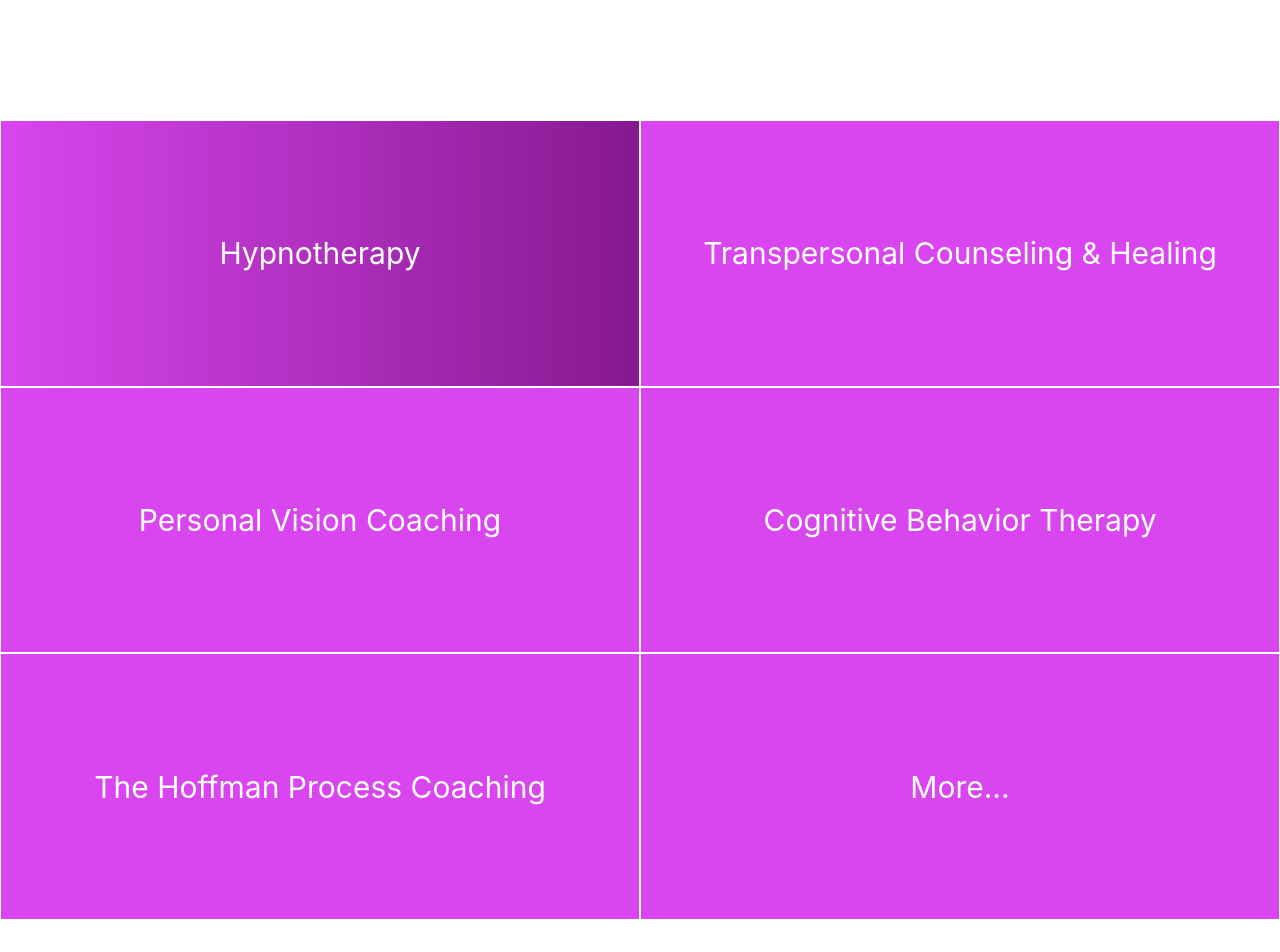
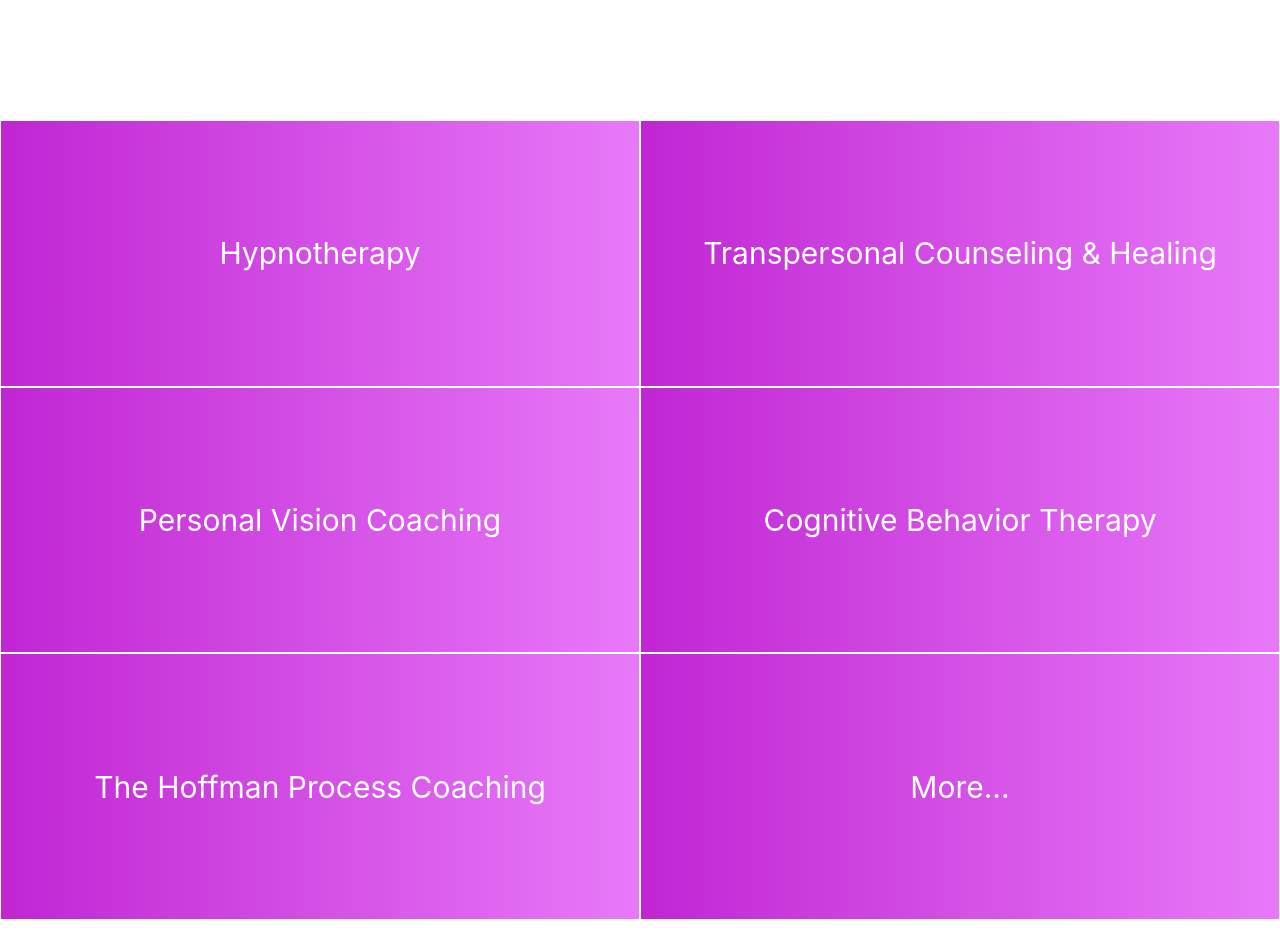
Before and after one commit to NaserAlqimlas/basic-self, a React (Create React App) app: page / in a window 1280 px wide. Shown: the part 1480-2432 px from the top of the page. Built offline with nearby package versions, Linux system fonts and the light colour scheme.

Commit message:
added styles to whatweoffer comp

```diff
--- a/src/components/WhatWeOffer.tsx
+++ b/src/components/WhatWeOffer.tsx
@@ -10,24 +10,24 @@
     return (
         <div id={id}>
             <div className="md:h-screen grid md:grid-cols-2">
-                <div className="flex bg-gradient-to-r from-fuchsia-500 to-fuchsia-800 transition  ease-in-out hover:-translate-y-1 hover:scale-110 hover:from-fuchsia-800 hover:to-fuchsia-500 items-center justify-center py-4 text-2xl lg:text-3xl text-white border border-white">
+                <button className="flex bg-gradient-to-r from-fuchsia-600 to-fuchsia-400 hover:transition hover:ease-in-out hover:-translate-y-1 hover:scale-110 hover:from-fuchsia-700 hover:to-fuchsia-500 hover:font-bold items-center justify-center py-4 text-2xl lg:text-3xl text-white border border-white">
                     Hypnotherapy
-                </div>
-                <div className="flex bg-fuchsia-500 items-center justify-center py-4 text-2xl lg:text-3xl text-white border border-white">
+                </button>
+                <button className="flex bg-gradient-to-r from-fuchsia-600 to-fuchsia-400 hover:transition hover:ease-in-out hover:-translate-y-1 hover:scale-110 hover:from-fuchsia-700 hover:to-fuchsia-500 hover:font-bold items-center justify-center py-4 text-2xl lg:text-3xl text-white border border-white">
                     Transpersonal Counseling & Healing
-                </div>
-                <div className="flex bg-fuchsia-500 items-center justify-center py-4 text-2xl lg:text-3xl text-white border border-white">
+                </button>
+                <button className="flex bg-gradient-to-r from-fuchsia-600 to-fuchsia-400 hover:transition hover:ease-in-out hover:-translate-y-1 hover:scale-110 hover:from-fuchsia-700 hover:to-fuchsia-500 hover:font-bold items-center justify-center py-4 text-2xl lg:text-3xl text-white border border-white">
                     Personal Vision Coaching
-                </div>
-                <div className="flex bg-fuchsia-500 items-center justify-center py-4 text-2xl lg:text-3xl text-white border border-white">
+                </button>
+                <button className="flex bg-gradient-to-r from-fuchsia-600 to-fuchsia-400 hover:transition hover:ease-in-out hover:-translate-y-1 hover:scale-110 hover:from-fuchsia-700 hover:to-fuchsia-500 hover:font-bold items-center justify-center py-4 text-2xl lg:text-3xl text-white border border-white">
                     Cognitive Behavior Therapy
-                </div>
-                <div className="flex bg-fuchsia-500 items-center justify-center py-4 text-2xl lg:text-3xl text-white border border-white">
+                </button>
+                <button className="flex bg-gradient-to-r from-fuchsia-600 to-fuchsia-400 hover:transition hover:ease-in-out hover:-translate-y-1 hover:scale-110 hover:from-fuchsia-700 hover:to-fuchsia-500 hover:font-bold items-center justify-center py-4 text-2xl lg:text-3xl text-white border border-white">
                     The Hoffman Process Coaching
-                </div>
-                <div className="flex bg-fuchsia-500 items-center justify-center py-4 text-2xl lg:text-3xl text-white border border-white">
+                </button>
+                <button className="flex bg-gradient-to-r from-fuchsia-600 to-fuchsia-400 hover:transition hover:ease-in-out hover:-translate-y-1 hover:scale-110 hover:from-fuchsia-700 hover:to-fuchsia-500 hover:font-bold items-center justify-center py-4 text-2xl lg:text-3xl text-white border border-white">
                     More...
-                </div>
+                </button>
             </div>
         </div>
     );
```
